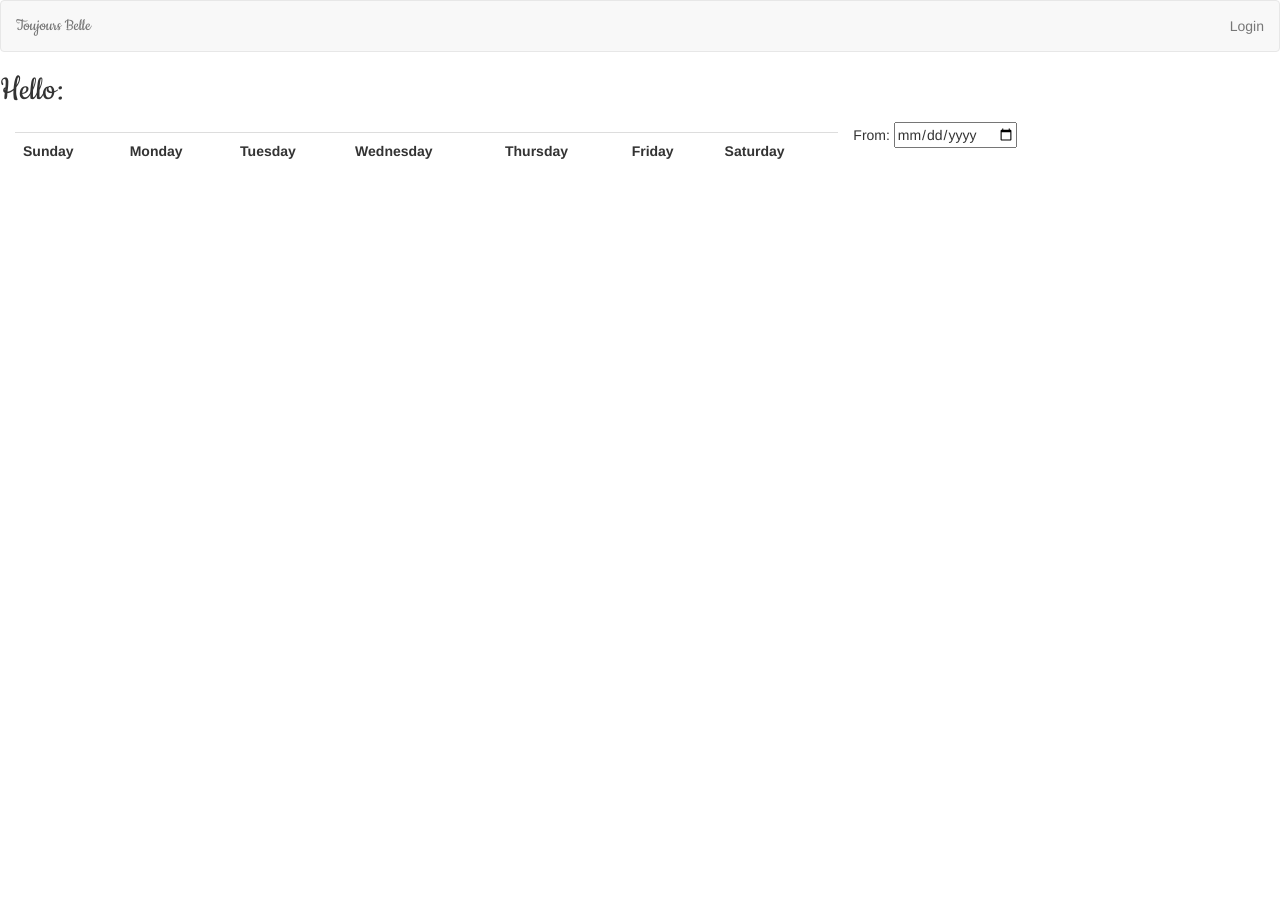
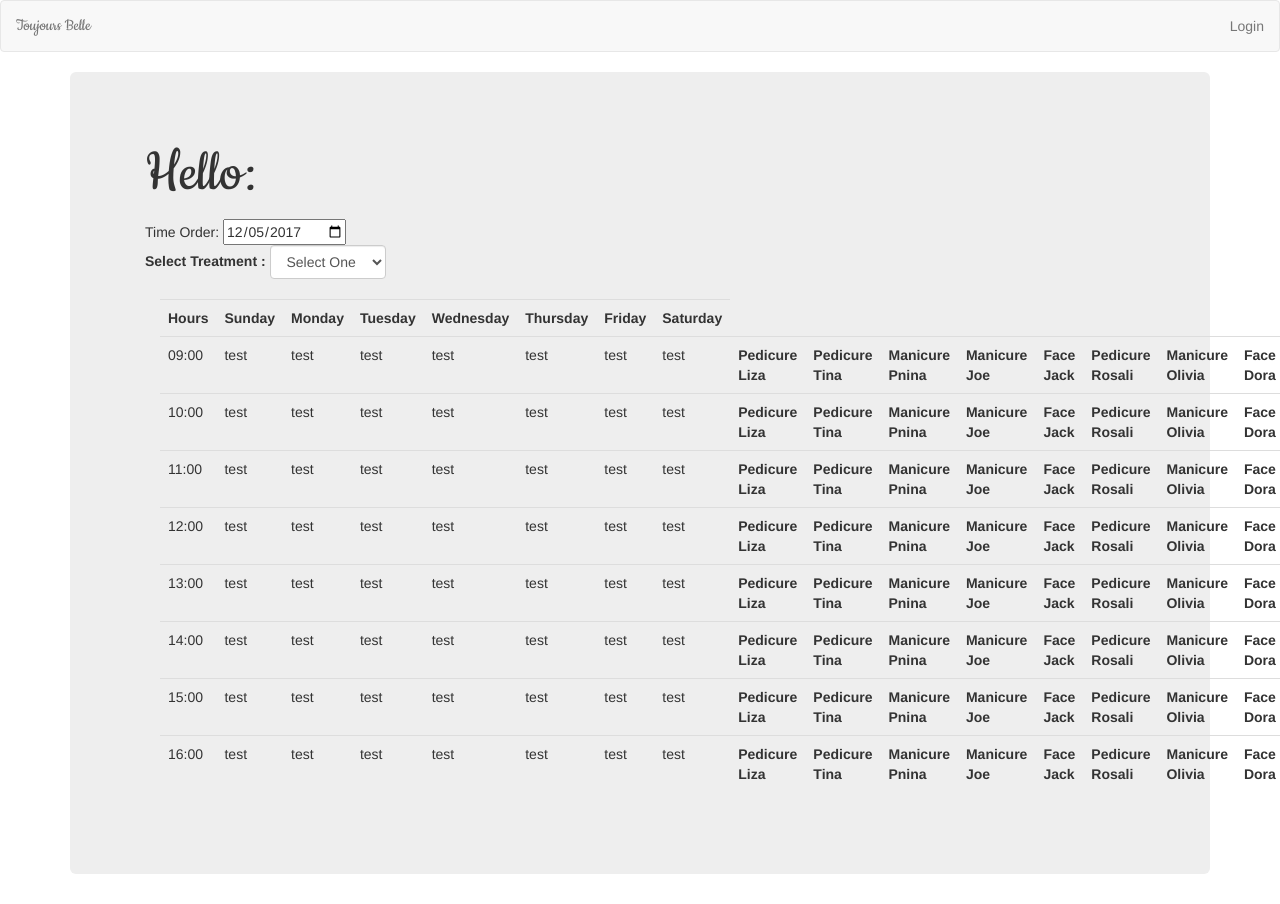
Before and after one commit to Mike72/Toujours_Belle_new, a plain HTML site: page index.html at #!/guest in a window 1280 px wide. Before the commit the page ends 800 px from the top, so only its background shows below. Drawn offline with nearby package versions, Linux system fonts and the light colour scheme; some packages are replaced by stand-ins of ours; a script that the page names is missing.

Commit message:
json, table,

```diff
--- a/app/data/appointments.json
+++ b/app/data/appointments.json
@@ -1,3 +1 @@
-[{
-    "hour": ["09:00","10:00","11:00","12:00","13:00","14:00","15:00","16:00"]
-}]
+["09:00","10:00","11:00","12:00","13:00","14:00","15:00","16:00"]
--- /dev/null
+++ b/app/data/orders.json
@@ -0,0 +1,50 @@
+[
+    {
+        "day": "Sunday",
+        "hour": "09:00",
+        "type": "Pedicure",
+        "name": "Liza"
+    },
+    {
+        "day": "Monday",
+        "hour": "10:00",
+        "type": "Pedicure",
+        "name": "Tina"
+    },
+    {
+        "day": "Tuesday",
+        "hour": "12:00",
+        "type": "Manicure",
+        "name": "Pnina"
+    },
+    {
+        "day": "Wednesday",
+        "hour": "14:00",
+        "type": "Manicure",
+        "name": "Joe"
+    },
+    {
+        "day": "Wednesday",
+        "hour": "11:00",
+        "type": "Face",
+        "name": "Jack"
+    },
+    {
+        "day": "Friday",
+        "hour": "15:00",
+        "type": "Pedicure",
+        "name": "Rosali"
+    },
+    {
+        "day": "Monday",
+        "hour": "16:00",
+        "type": "Manicure",
+        "name": "Olivia"
+    },
+    {
+        "day": "Tuesday",
+        "hour": "13:00",
+        "type": "Face",
+        "name": "Dora"
+    }
+]
--- a/app/data/treatmentDays.json
+++ b/app/data/treatmentDays.json
@@ -1,3 +1,3 @@
-[{
-    "days": ["Sunday","Monday","Tuesday","Wednesday","Thursday","Friday","Saturday"]
-}]
+[
+    "Sunday","Monday","Tuesday","Wednesday","Thursday","Friday","Saturday"
+]
--- a/app/guest/guest.html
+++ b/app/guest/guest.html
@@ -1,33 +1,55 @@
-<h1>Hello:{{user.fname}}</h1>
+<div class="container">
 
-From: <input type="date" ng-model="fromDate" />
+    <div class="jumbotron">
+        <div class="container">
+
+
+
+            <h1>Hello:{{activeUser.fname}}</h1>
+
+            Time Order:
+            <input type="date" ng-model="fromDate" />
+            <form class="form-inline" role="form">
+                <div class="form-group">
+                    <label for="sel1">Select Treatment :</label>
+
+
+                    <select class="form-control" id="sel1">
+                        <option>Select One</option>
+                        <option>Pedicure</option>
+                        <option>Manicure</option>
+                        <option>Face</option>
+                    </select>
+            </form>
+            <br>
+            <br>
 
             <div style="margin-bottom: 1em; display: block;" class="col-xs-12 col-sm-12 col-md-8 col-lg-8">
                 <table class="table ">
                     <tr>
-            <th ng-click="sortBy( 'day') ">Sunday</th>
-            <th ng-click="sortBy( 'day') ">Monday</th>
-            <th ng-click="sortBy( 'day') ">Tuesday</th>
-            <th ng-click="sortBy( 'day') ">Wednesday</th>
-            <th ng-click="sortBy( 'day') ">Thursday</th>
-            <th ng-click="sortBy( 'day') ">Friday</th>
-            <th ng-click="sortBy( 'day') ">Saturday</th>
+
+                        <!--  <th>{{days[i]}}</th>-->
+                        <th>Hours</th>
+                        <th ng-repeat="day in weeks">{{day}}</th>
 
                     </tr>
+                    <tr ng-repeat="hour in hours">
+                        <td>{{hour}}</td>
+                        <td ng-repeat="day in weeks" ng-click="makeAppt(day, hour, order)">{{apptData(day, hour, order)}}</td>
 
-        <ul ng-repeat=" hour in hours | filter : query | orderBy : orderProp">
+                      <th data-ng-repeat="order in orders">{{order.type + " " + order.name}}
+                         <!--   <td> {{order.type}}</td>
+                            <td> {{order.name}}</td>
+                           <!-- <td ng-repeat="day in weeks" ng-click="makeAppt(day, hour)">{{orderData(type,name)}}</td>-->
 
-          <!--  <td>{{5+3}}</td>
-            <td>{{week.[1]}}</td>
-            <td>{{week.[2]}}</td>
-            <td>{{week.[3]}}</td>
-            <td>{{week.[4]}}</td>
-            <td>{{week.[5]}}</td>
-            <td>{{week.[6]}}</td>-->
-          </ul>
-
+                        </th>
+                    </tr>
 
                 </table>
 
 
             </div>
+
+            </div>
+        </div>
+    </div>
--- a/app/guest/guestCtrl.js
+++ b/app/guest/guestCtrl.js
@@ -6,6 +6,8 @@ belleApp.controller("guestCtrl", function($scope,$location, $http, activeUser, U
         this.userName = userName;
         this.password = password;
     }
+
+    $scope.activeUser = activeUser.get();
     $scope.guests = [];
 
       $http.get("app/data/guests-data.json").then(function mySuccess(response) {
@@ -13,13 +15,34 @@ belleApp.controller("guestCtrl", function($scope,$location, $http, activeUser, U
           $scope.guests.push(new Guest(response.data[i]))
         }
 
-        console.log(JSON.stringify($scope.guests));
+       // console.log(JSON.stringify($scope.guests));
 
 
        alert("success" + JSON.stringify(response.status));
     }, function myError(response) {
         alert("error" + JSON.stringify(response.status));
       })
+
+      function Order(day,hour,type,name){
+        this.day = day;
+        this.hour = hour;
+        this.type = type;
+        this.name = name;
+      }
+
+      $scope.orders = [];
+
+      $http.get("app/data/orders.json").then(function mySuccess(response){
+        for(var i = 0; i < response.data.length; i++){
+          $scope.orders.push(response.data[i])
+        }
+
+        console.log(JSON.stringify($scope.orders));
+
+        alert("success" + JSON.stringify(response.status));
+      }, function myError(response) {
+          alert("error" + JSON.stringify(response.status));
+        })
 
       function Week(day){
         this.day = day;
@@ -28,10 +51,10 @@ belleApp.controller("guestCtrl", function($scope,$location, $http, activeUser, U
 
       $http.get("app/data/treatmentDays.json").then(function mySuccess(response){
         for (var i = 0; i<response.data.length; i++){
-          $scope.weeks.push(new Week(response.data[i]))
+          $scope.weeks.push(response.data[i])
         }
 
-        console.log(JSON.stringify($scope.weeks));
+        // console.log(JSON.stringify($scope.weeks));
       })
 
       function Hour(hour){
@@ -41,10 +64,26 @@ belleApp.controller("guestCtrl", function($scope,$location, $http, activeUser, U
 
       $http.get("app/data/appointments.json").then(function mySuccess(response){
         for (var i = 0; i<response.data.length; i++){
-          $scope.hours.push(new Hour(response.data[i]))
+          $scope.hours.push(response.data[i])
         }
 
-        console.log(JSON.stringify($scope.hours));
+      //  console.log(JSON.stringify($scope.hours));
       })
 
+      $scope.makeAppt = function(day, hour) {
+        alert(day + " " + hour);
+      }
+
+      $scope.apptData = function(day, hour) {
+        return "test";
+      }
+     $scope.orderData = function (order){
+        return (type + " " + name);
+      }
+
+      $scope.fromDate = new Date();
+
+
+
+
 });
--- a/app/login/loginCtrl.js
+++ b/app/login/loginCtrl.js
@@ -1,7 +1,7 @@
 belleApp.controller("loginCtrl" ,function ($scope, $http, $location,activeUser, User,){
 
-// $scope.userName = "Mike";
-// $scope.password = "Bubika";
+ $scope.userName = "Mike";
+ $scope.password = "Bubika";
 
     $http.get("app/data/users.json").then(function (response) {
         $scope.users = [];
```
Lines whose indentation alone changed are shown as unchanged.
